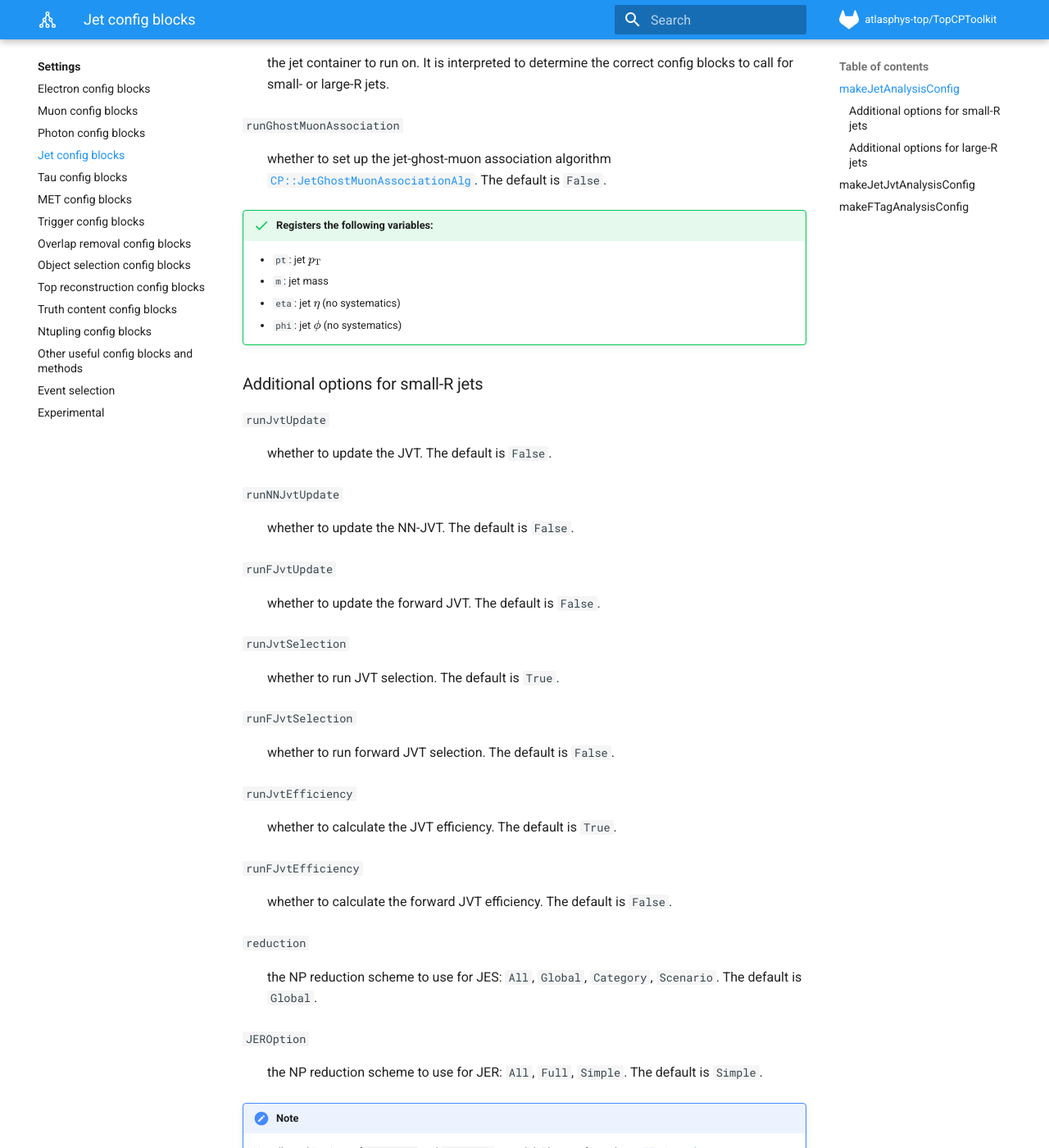
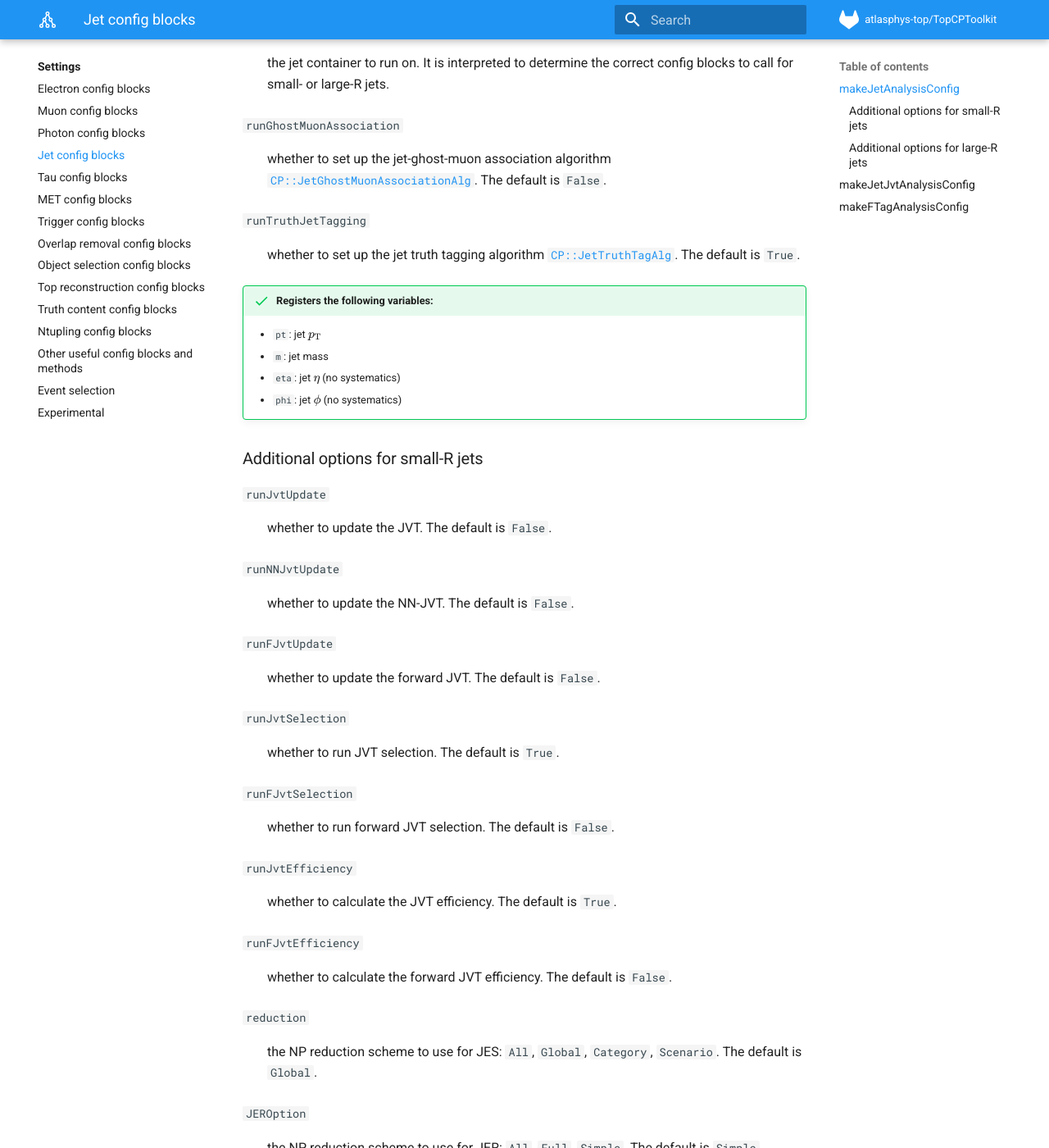
Before and after one commit to SuperNova76/TopCPToolKit, an MkDocs documentation site: the page built from docs/settings/jets.md, in a window 1280 px wide and 1400 px high, scrolled down 555 px. Shown: the whole window at 82% size. Built offline with MkDocs 1.6.1 and Material for MkDocs 9.7.7, drawn with Linux system fonts in a browser that asks for light colours; formulas are drawn with MathJax 3; some of the changed text lies outside the part shown.

```diff
--- a/docs/settings/jets.md
+++ b/docs/settings/jets.md
@@ -14,6 +14,9 @@
 
 `runGhostMuonAssociation`
 :   whether to set up the jet-ghost-muon association algorithm [`CP::JetGhostMuonAssociationAlg`](https://acode-browser1.usatlas.bnl.gov/lxr/source/athena/PhysicsAnalysis/Algorithms/JetAnalysisAlgorithms/Root/JetGhostMuonAssociationAlg.cxx). The default is `False`.
+
+`runTruthJetTagging`
+:   whether to set up the jet truth tagging algorithm [`CP::JetTruthTagAlg`](https://acode-browser1.usatlas.bnl.gov/lxr/source/athena/PhysicsAnalysis/Algorithms/JetAnalysisAlgorithms/Root/JetTruthTagAlg.cxx). The default is `True`.
 
 !!! success "Registers the following variables:"
     - `pt`: jet $p_\mathrm{T}$
```
Also changed, not shown: other parts of docs/settings/jets.md (+1 -1 lines).
